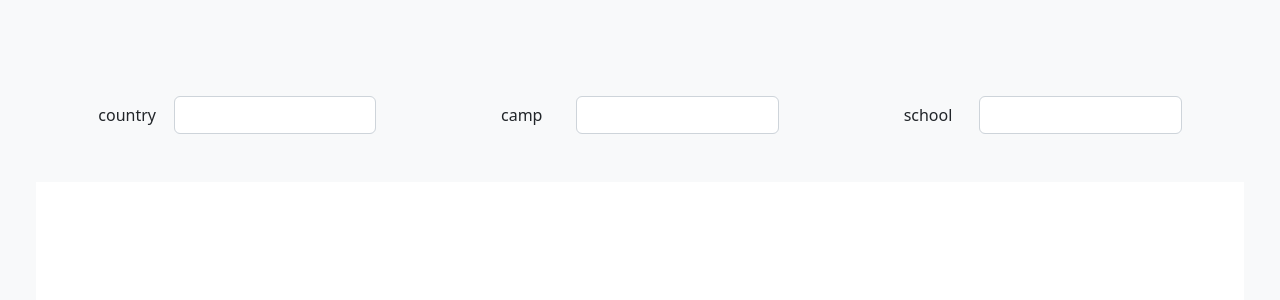
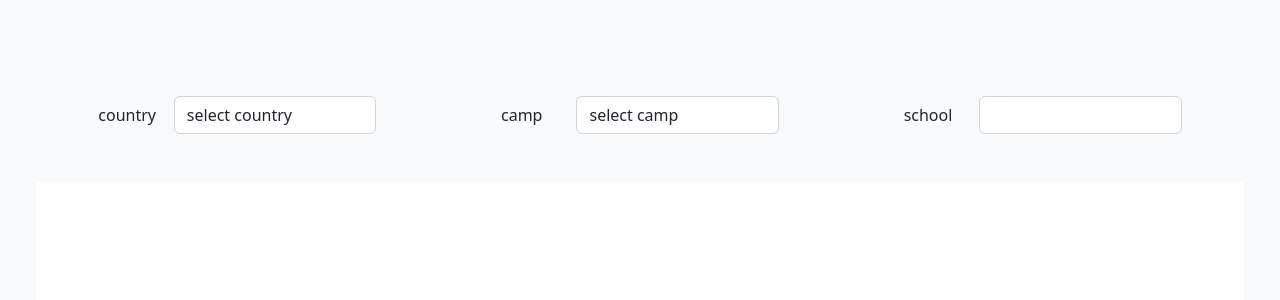
Before and after one commit to ahmedsheblwafa/ReactChalenge, a React (Create React App) app: page / in a window 1280 px wide. Shown: the top 300 px of the page. Built offline with nearby package versions, Linux system fonts and the light colour scheme.

Commit message:
fixing filter reset issue

```diff
--- a/src/Redux/reducers/filteredSchoolsReducer.ts
+++ b/src/Redux/reducers/filteredSchoolsReducer.ts
@@ -47,8 +47,8 @@ const filteredSchoolsSlice = createSlice({
     },
     filterBySchool: (state, action: PayloadAction<string>) => {
         if(action.payload == "all schools"){
-            state.schoolFilteredScools = state.school.map((school,i)=>({arr:state.campFilteredScools.filter(el=>el.school==school),color:colors[i]}))
-            state.nestedSchools = state.school
+            state.schoolFilteredScools = state.school.map((school,i)=>({arr:state.campFilteredScools.filter(el=>el.school==school.name),color:colors[i]}))
+            state.nestedSchools = state.school.map(el=>el.name)
         }else{
             state.schoolFilteredScools =[{arr:state.campFilteredScools.filter((el)=>el.school==action.payload),color:colors[0]}]
             state.nestedSchools = [state.schoolFilteredScools[0].arr[0].school]
--- a/src/components/DropDown/DropDown.component.tsx
+++ b/src/components/DropDown/DropDown.component.tsx
@@ -46,10 +46,10 @@ const DropDown: React.FC<Iprops> = ({ label }: Iprops): JSX.Element => {
                     <select onChange={selectHandeler[label]} className="form-control" name={label} id={label}>
                         {label == 'school' && schools.length != 0 ? <option>all schools</option> : ''}
 
-                        {label !== 'school' ? <option value=""></option> : ''}
-                        {data.map((el: string, i: number) => (
-                            <option key={i} value={el}>
-                                {el}
+                        {label !== 'school' ? <option value="">select {label}</option> : ''}
+                        {data.map((el) => (
+                            <option key={el.id} value={el.name}>
+                                {el.name}
                             </option>
                         ))}
                     </select>
--- a/src/helperFuns/myFuns.js
+++ b/src/helperFuns/myFuns.js
@@ -31,13 +31,13 @@ export const getFilter = (arr,filter)=>{
     for(let i=0;i<arr.length;i++){
         exist =false
         for(let j=0;j<newArr.length;j++){
-           if (arr[i][filter]==newArr[j]){
+           if (arr[i][filter]==newArr[j].name){
             exist = true
             break
            }
         }
         if(!exist){
-            newArr.push(arr[i][filter])
+            newArr.push({name:arr[i][filter],id:arr[i].id})
         }
     }
     return newArr
--- a/src/interfaces/school.ts
+++ b/src/interfaces/school.ts
@@ -64,9 +64,9 @@ export interface filteredSchoolsReducerType{
     ["nestedFilterInsideAllSchools"]:{arr:School[],color:string}[],
     ["campFilteredScools"]:School[],
     ["schoolFilteredScools"]:{arr:School[],color:string}[],
-    ["country"]:string[],
-    ["camp"]:string[],
-    ["school"]:string[],
+    ["country"]:{name:string,id:string}[],
+    ["camp"]:{name:string,id:string}[],
+    ["school"]:{name:string,id:string}[],
     ["nestedSchools"]:string[],
     ["datasets"]:dataSets
 }
```
